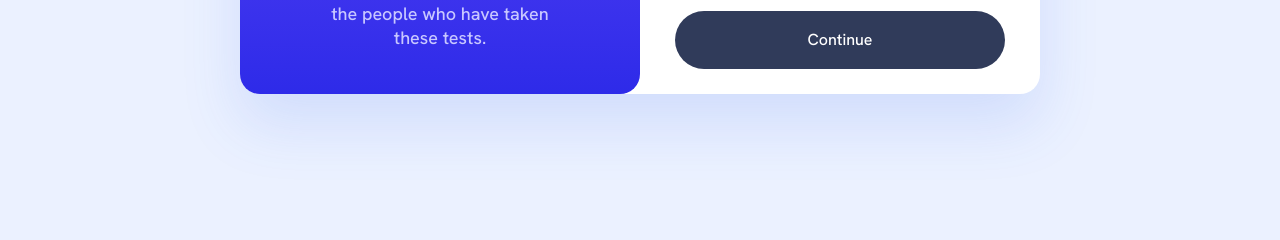
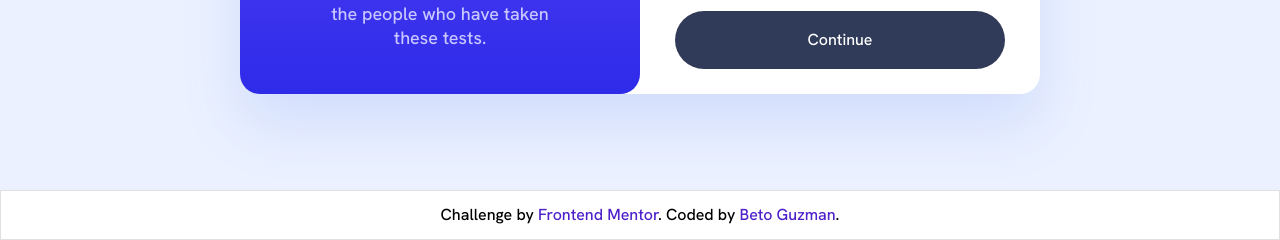
Before and after one commit to bguz/FEM-Results-Summary-Component, a plain HTML site: page index.html in a window 1280 px wide. Shown: the part 560-800 px from the top of the page. Drawn offline with Linux system fonts and the light colour scheme.

Commit message:
added attribution container

```diff
--- a/assets/css/style.css
+++ b/assets/css/style.css
@@ -22,6 +22,10 @@
 }
 html {
     font-size: 62.5%;
+}
+a {
+    color: var(--violet-blue);
+    text-decoration: none;
 }
 /* Clear fix hack */
 .clearfix:after {
@@ -156,8 +160,12 @@ body {
 }
 
 .cta-primary:hover {
-    background-color: var(--pale-blue);
-    color: var(--dark-gray-blue);
+    background-color: var(--light-slate-blue);
+    color: var(--white);
+}
+
+.attribution {
+    display: none;
 }
 
 
@@ -180,4 +188,15 @@ body {
     .summary {
         width: 50%;
     }
+    .attribution {
+        display: block;
+        position: absolute;
+        bottom: 0;
+        left: 0;
+        text-align: center;
+        background: var(--white);
+        width: 100%;
+        padding: 1.5rem 0;
+        border: 1px solid rgb(224, 224, 224);
+    }
 }
--- a/index.html
+++ b/index.html
@@ -26,58 +26,17 @@
 
     <section class="summary">
       <h2 class="summary__heading">Summary</h2>
-
-      <div class="summary__scores">
-      <!--  <div class="summary__item summary--reaction">
-          <div class="summary__category">
-            <img src="assets/images/icon-reaction.svg" alt="Reaction icon"/>
-            <h3 class="summary__heading">Reaction</h3>
-          </div>
-          <div class="summary__score">
-            <p class="summary__score-range"><span class="summary__final-score">80</span> / 100</p>
-          </div>
-        </div>
-
-        <div class="summary__item summary--memory">
-          <div class="summary__category">
-            <img src="assets/images/icon-memory.svg" alt="Reaction icon"/>
-            <h3 class="summary__heading">Memory</h3>
-          </div>
-          <div class="summary__score">
-            <p class="summary__score-range"><span class="summary__final-score">92</span> / 100</p>
-          </div>
-        </div>
-
-        <div class="summary__item summary--verbal">
-          <div class="summary__category">
-            <img src="assets/images/icon-verbal.svg" alt="Reaction icon"/>
-            <h3 class="summary__heading">Verbal</h3>
-          </div>
-          <div class="summary__score">
-            <p class="summary__score-range"><span class="summary__final-score">61</span> / 100</p>
-          </div>
-        </div>
-
-        <div class="summary__item summary--visual">
-          <div class="summary__category">
-            <img src="assets/images/icon-visual.svg" alt="Reaction icon"/>
-            <h3 class="summary__heading">Visual</h3>
-          </div>
-          <div class="summary__score">
-            <p class="summary__score-range"><span class="summary__final-score">73</span> / 100</p>
-          </div> -->
-        </div>
-
-        <a href="#" class="cta-primary">Continue</a>
+      <div class="summary__scores"></div>
+      <a href="#" class="cta-primary">Continue</a>
       </div>
 
     </section>
   </section>
 
-  <!-- <div class="attribution">
+  <div class="attribution">
     Challenge by <a href="https://www.frontendmentor.io?ref=challenge" target="_blank">Frontend Mentor</a>.
     Coded by <a href="#">Beto Guzman</a>.
-  </div> -->
+  </div>
 
   <script src="assets/js/main.js"></script>
 
```
